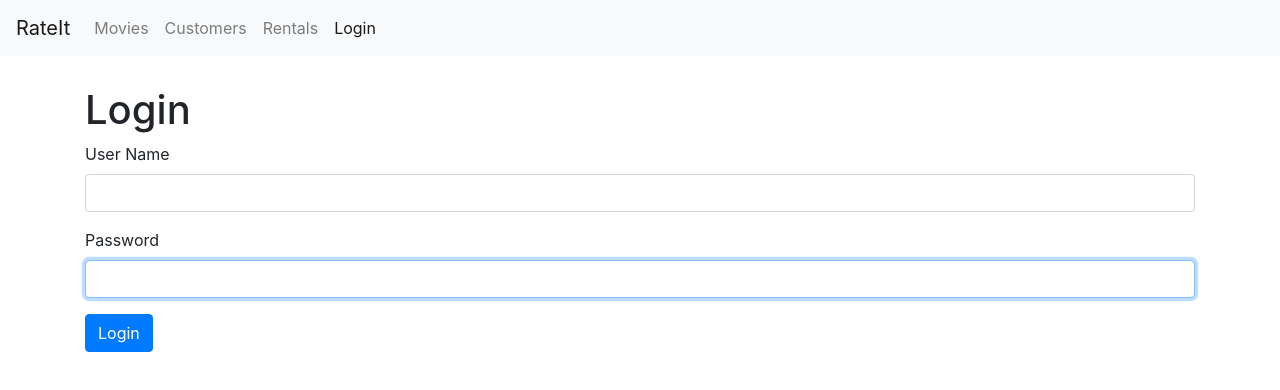
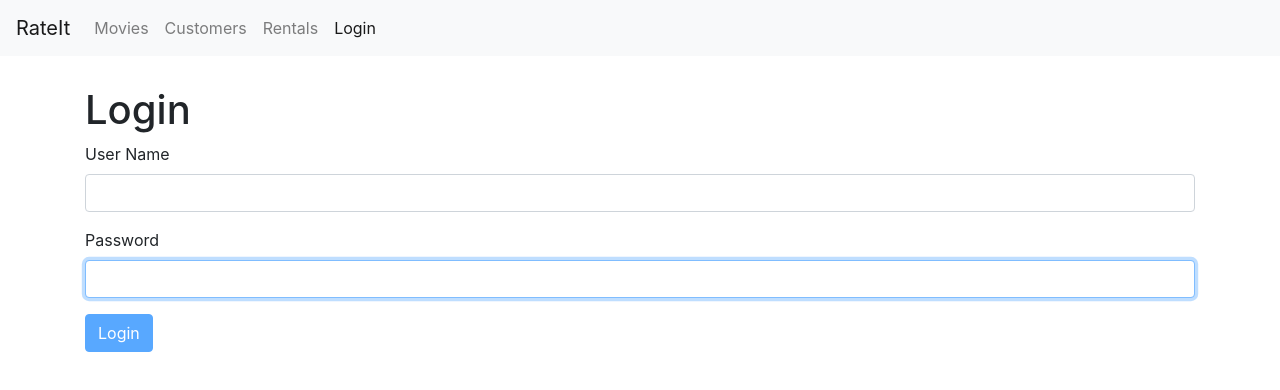
Before and after one commit to MuhannedNoman/rateit, a React (Create React App) app in the folder front-end/: page /login in a window 1280 px wide. Shown: the top 390 px of the page. Built offline with nearby package versions, Linux system fonts and the light colour scheme.

Commit message:
Feat(Login): controll the submit button status

```diff
--- a/front-end/src/components/Login/Login.jsx
+++ b/front-end/src/components/Login/Login.jsx
@@ -90,7 +90,7 @@
           type="password"
           error={errors.password}
         />
-        <button type="submit" className="btn btn-primary">
+        <button disabled={validate()} type="submit" className="btn btn-primary">
           Login
         </button>
       </form>
```
